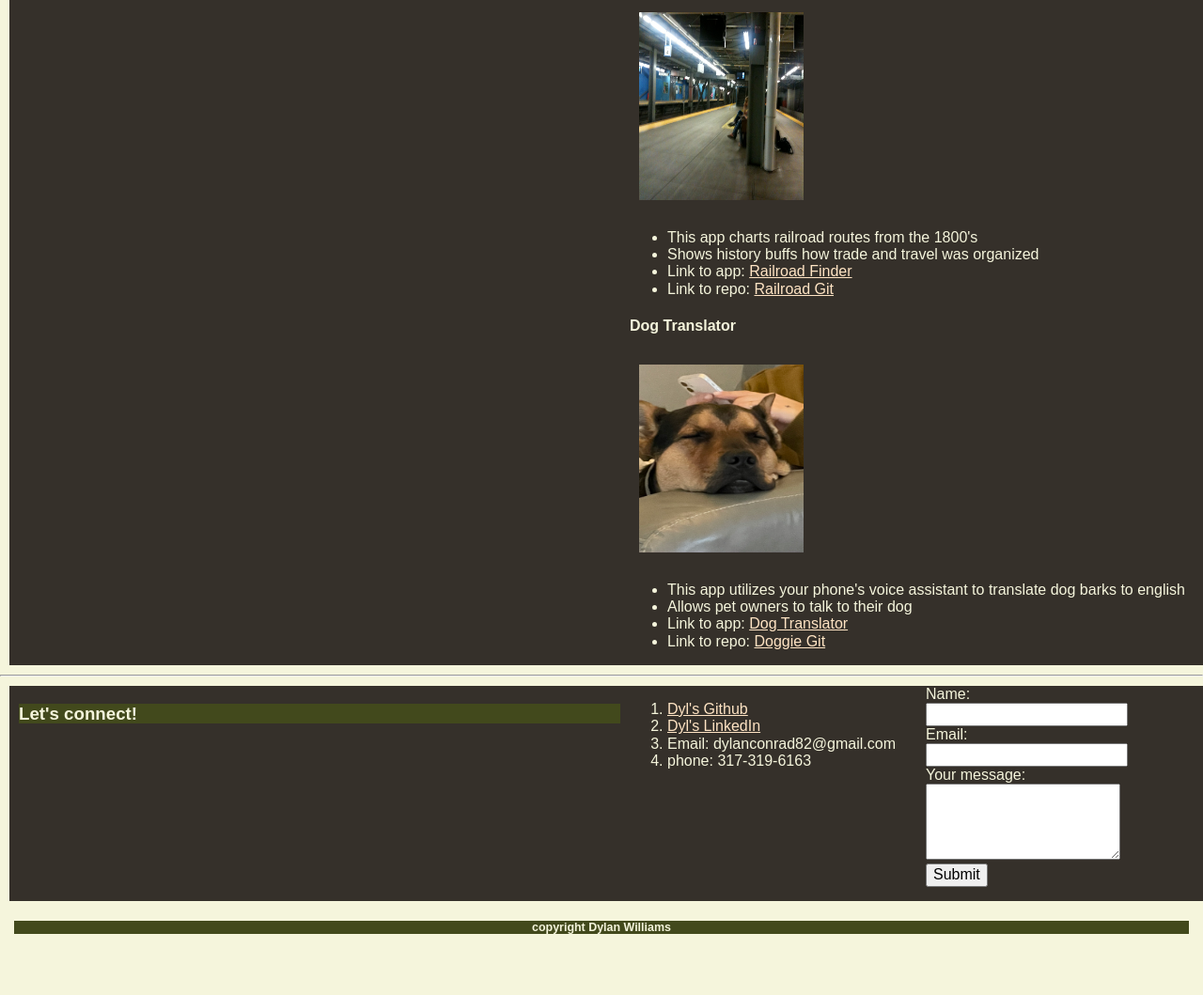
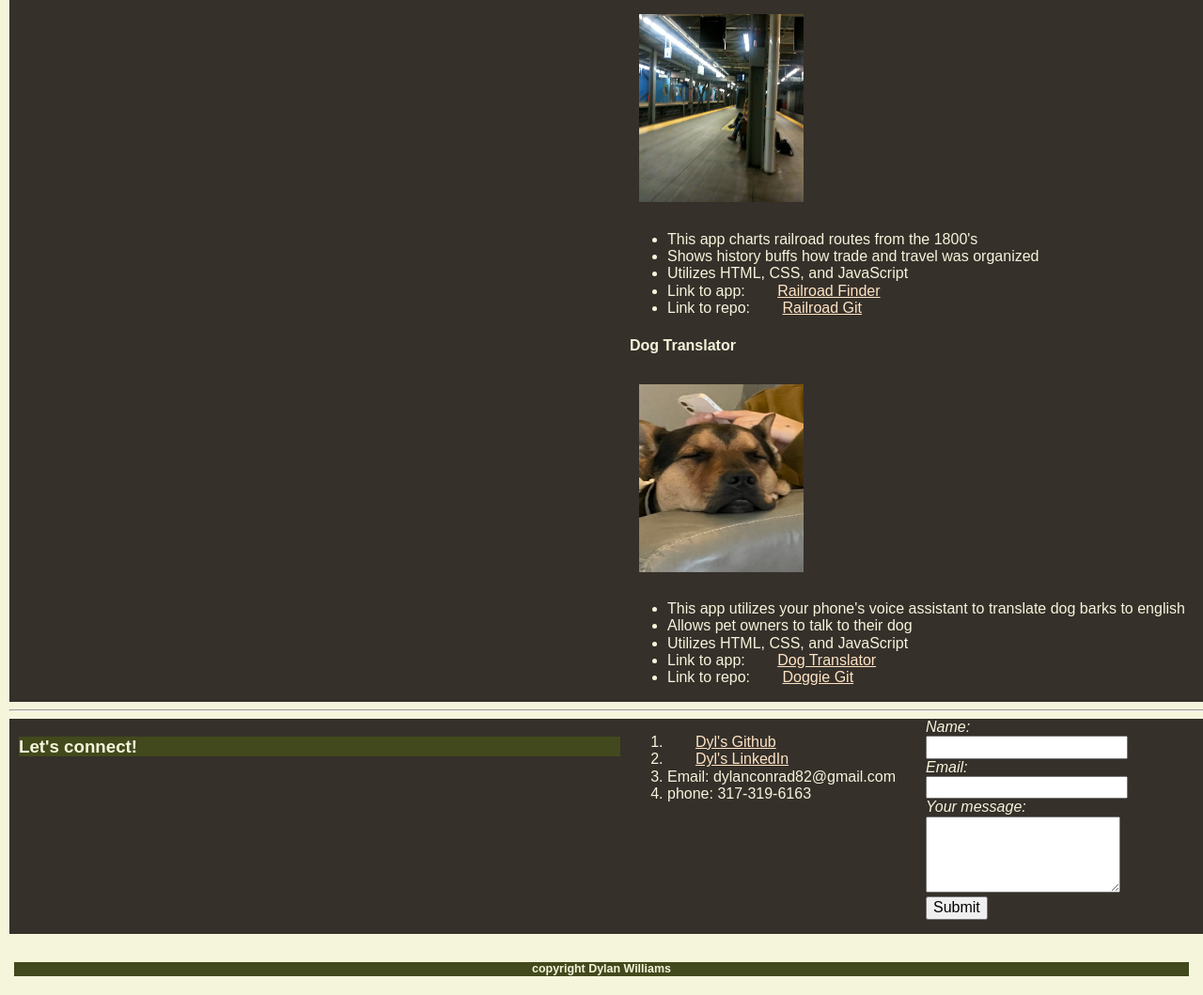
Before and after one commit to dylanConrad/formV2, a plain HTML site: page index.html in a window 1280 px wide. Shown: the part 796-1855 px from the top of the page at 94% size. Before the commit the page ends 1811 px from the top, so only its background shows below. Drawn offline with nearby package versions, Linux system fonts and the light colour scheme.

Commit message:
updated photos, style revision

```diff
--- a/index.html
+++ b/index.html
@@ -8,6 +8,7 @@
         <title>Dylan's Online Portfolio</title>
         <link href="https://cdnjs.cloudflare.com/ajax/libs/normalize/8.0.1/normalize.min.css" rel="stylesheet" type="text/css"/>
         <link href="style.css" rel="stylesheet" type="text/css"/>
+        <link rel="stylesheet" href="https://cdnjs.cloudflare.com/ajax/libs/font-awesome/4.7.0/css/font-awesome.min.css">
     </head>
     <body>
         <header>
@@ -60,18 +61,20 @@
                 <h3>Dylan's Projects</h3>
                     <div class="item">
                     <h4>Railroad Finder</h4>
-                        <img src="/images/train.jpeg">
+                        <img src="images/train.jpeg" alt="image of a train station">
                         <ul>
                             <li>This app charts railroad routes from the 1800's</li>
                             <li>Shows history buffs how trade and travel was organized</li>
+                            <li>Utilizes HTML, CSS, and JavaScript</li>
                             <li>Link to app: <a href="http://www.railroadsbydyl.com">Railroad Finder</a></li>
                             <li>Link to repo: <a href="http://github.com/dylanConrad/railroad">Railroad Git</a></li>
                         </ul>
                     <h4>Dog Translator</h4>
-                        <img src="/images/sleepy-fred.jpeg">
+                        <img src="images/sleepy-fred.jpeg" alt="image of a sleeping dog">
                         <ul>
                             <li>This app utilizes your phone's voice assistant to translate dog barks to english</li>
                             <li>Allows pet owners to talk to their dog</li>
+                            <li>Utilizes HTML, CSS, and JavaScript</li>
                             <li>Link to app: <a href="http://www.talktoyourdog.com">Dog Translator</a></li>
                             <li>Link to repo: <a href="http://github.com/dylanConrad/dogtranslator">Doggie Git</a></li>
                         </ul>
@@ -97,21 +100,21 @@
                         </li>
                     </ol>
                 </div>
-                <div class="item">
+                <address class="item">
                     <form class ="form" action="https://formspree.io/f/xyylgdaj" method="post">
                         <label for="user-name">Name:</label>
                         <input id="user-name" type="text" name="name">
                         <label for="email">Email:</label>
                         <input id="email" type="text" name="email">
-                        <label for="message">Your message:</label>
+                        <label for="textarea">Your message:</label>
                         <textarea
                         id="textarea"
                         name="msg"
-                        row="40">
+                        >
                         </textarea>
                         <button type="submit">Submit</button>
                     </form>
-                </div>
+                </address>
             </section>
         </main>
         <footer>
--- a/style.css
+++ b/style.css
@@ -3,10 +3,15 @@
 /*Some basic styling for the whole page*/
 body {
     background-color: beige;
-    margin-left: auto;
-    margin-right: auto;
+
+    box-sizing: border-box;
     font-family: arial;
     color: rgb(53, 48, 42);
+}
+
+main {
+    padding: 10px;
+    width: 100%;
 }
 
 header, footer {
@@ -29,10 +34,15 @@ h3 {
     margin-right: 10px;
 }
 
+a {
+    margin: 10px 30px;
+}
+
 nav {
     flex-direction: row;
+    width: 100%;
     margin-bottom: 10px;
-    justify-content: center;
+    justify-content: space-evenly;
 
 }
 
@@ -51,7 +61,6 @@ img {
     flex-direction: column;
     width: 100%;
     padding-left: 10px;
-    margin: 10px 10px;
     background-color:rgb(53, 48, 42);
     color: beige;
 }
```
